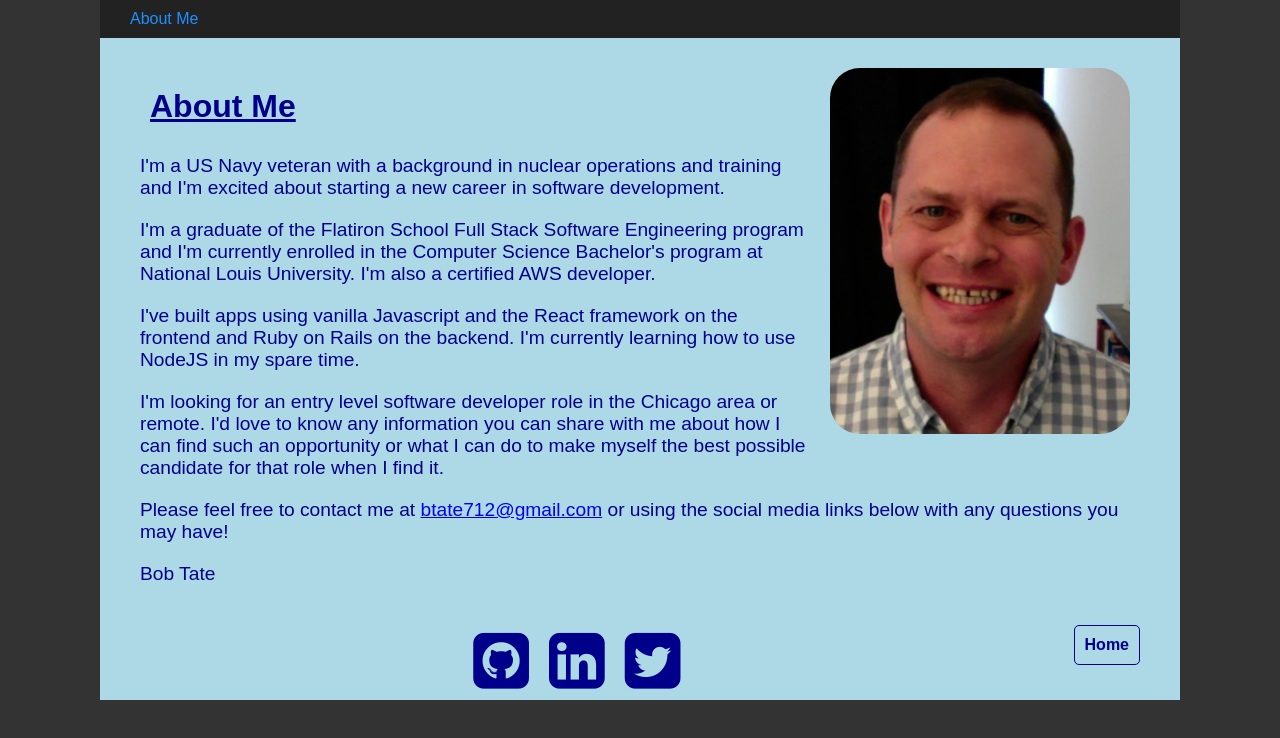
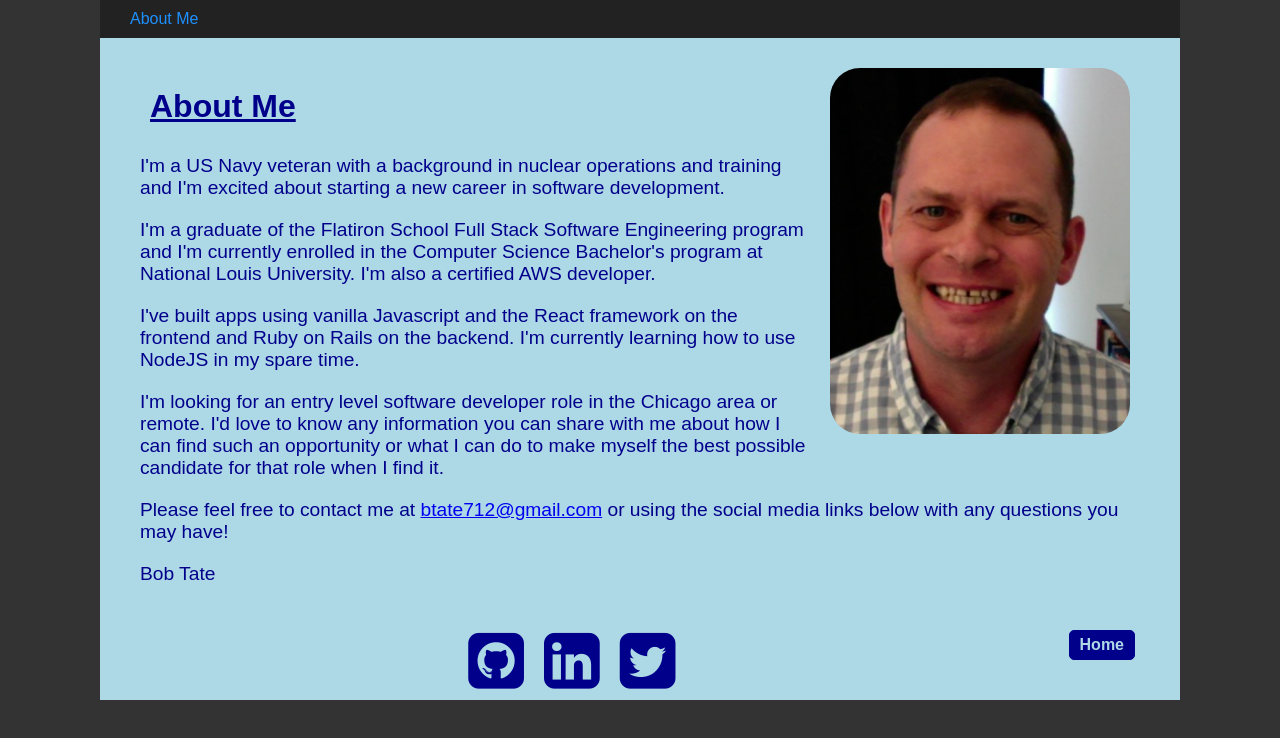
Before and after one commit to Btate712/Portfolio, a React (Create React App) app: page /about in a window 1280 px wide. Shown: the top 738 px of the page. Built offline with nearby package versions, Linux system fonts and the light colour scheme.

Commit message:
styling tweaks

```diff
--- a/src/styles/About.css
+++ b/src/styles/About.css
@@ -23,12 +23,23 @@
 }
 
 .About .link {
-  color: darkblue;
   font-weight: bold;
-  border: 1px solid darkblue;
-  padding: 10px;
-  margin: 20px;
-  text-decoration: none;
-  border-radius: 5px;
   float: right;
 }
+
+.About a.link {
+  border: 1px solid darkblue;
+  border-radius: 5px;
+  padding: 5px 10px 5px 10px;
+  text-decoration: none;
+  margin: 25px;
+  background:darkblue;
+  color: lightblue;
+  box-shadow: 2px 2px;
+}
+
+.About a.link:hover {
+  background: lightblue;
+  color:darkblue;
+  box-shadow: 2px 2px;
+}
--- a/src/styles/Card.css
+++ b/src/styles/Card.css
@@ -29,12 +29,13 @@
 }
 
 .Card a {
-  color: dodgerblue;
-  border: 1px solid dodgerblue;
+  color:darkblue;
+  border: 1px solid darkblue;
   border-radius: 5px;
   padding: 5px 10px 5px 10px;
   text-decoration: none;
   margin: 25px;
+  background: lightblue;
 }
 
 .Card .links {
```
Also changed, not shown: 1 other file (tests, documents, lock files or other folders).
